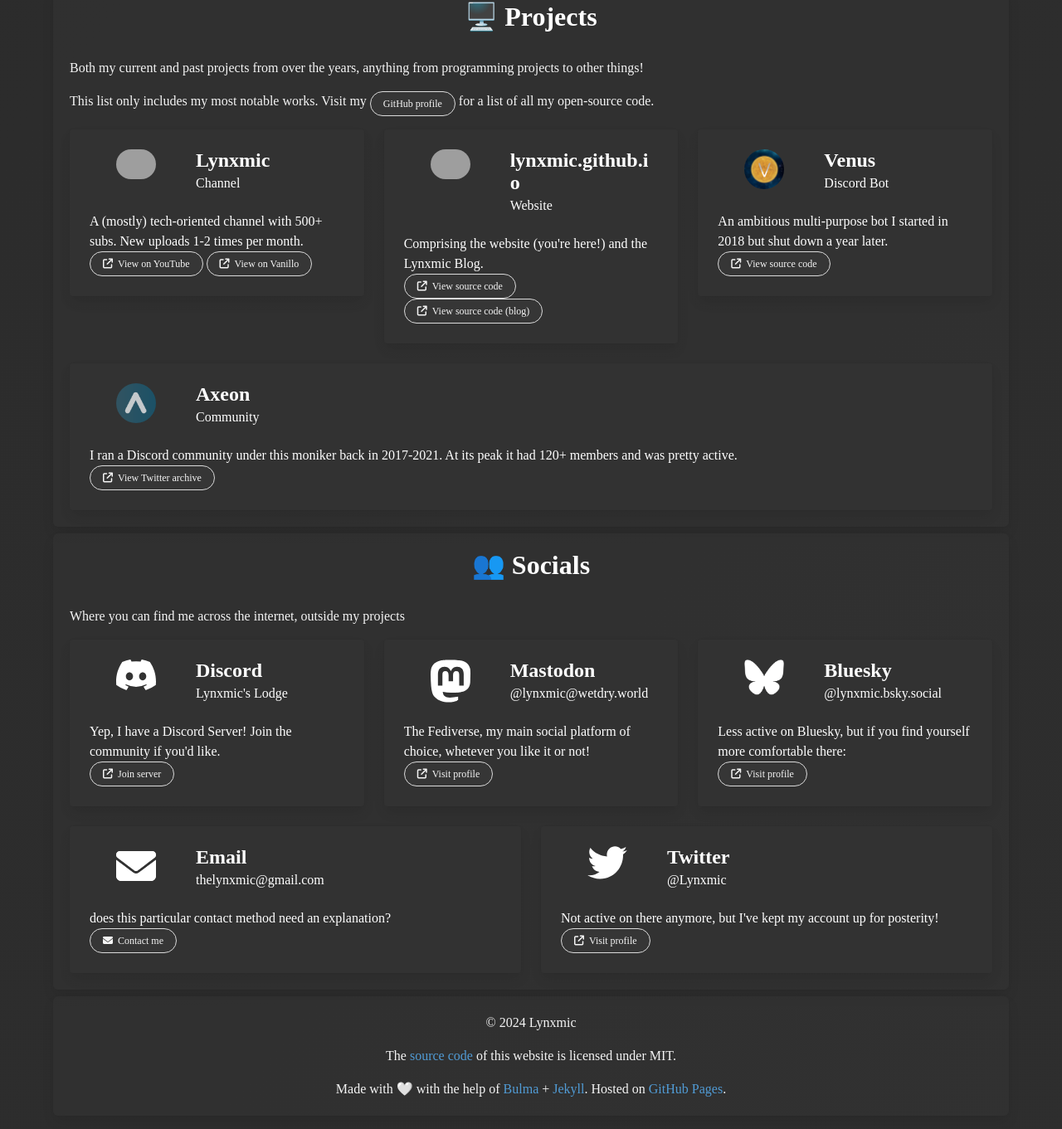
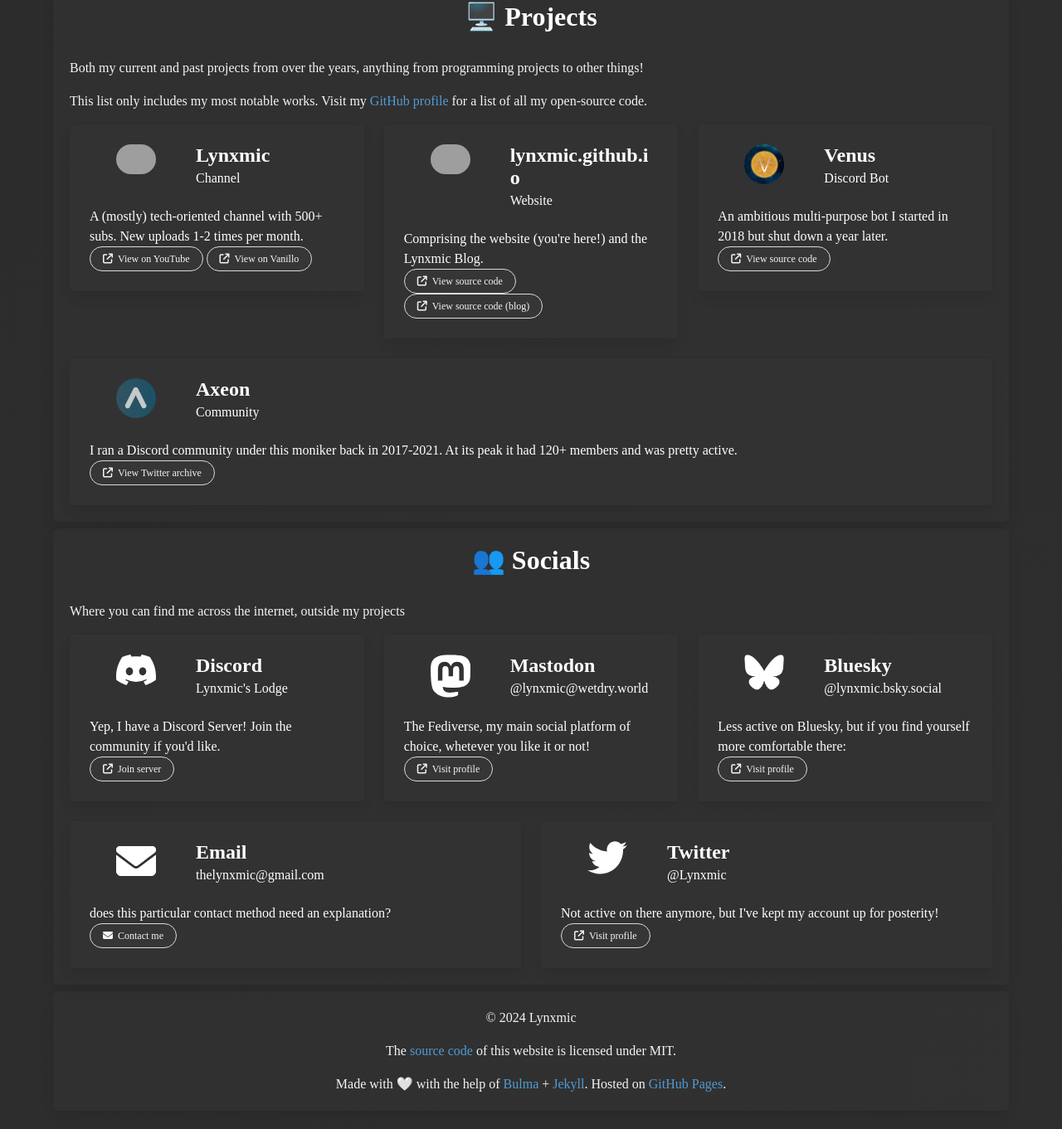
Before and after one commit to theclyron/lynxwebsite, a Jekyll site: the page built from index.html, in a window 1280 px wide. Shown: the part 1051-2412 px from the top of the page at 83% size. Built offline with Jekyll 4.4.1, drawn with Linux system fonts in a browser that asks for light colours; some web fonts are replaced; grey boxes are pictures that could not be loaded.

Commit message:
i made a oopsie whoopsie again

```diff
--- a/_includes/projects.html
+++ b/_includes/projects.html
@@ -2,7 +2,7 @@
   <div class="box has-text-light is-align-items-center has-fade-effect mb-2" id="section">
     <p class="title" style="text-align:center;">🖥️ Projects</p>
     <p>Both my current and past projects from over the years, anything from programming projects to other things!</p>
-    <p>This list only includes my most notable works. Visit my <a class="button is-rounded has-background-dark has-text-light is-small" href="https://github.com/Lynxmic">GitHub profile</a> for a list of all my open-source code.</p>
+    <p>This list only includes my most notable works. Visit my <a href="https://github.com/Lynxmic">GitHub profile</a> for a list of all my open-source code.</p>
     <div class="columns">
       <div class="column">
         <div class="card">
```
